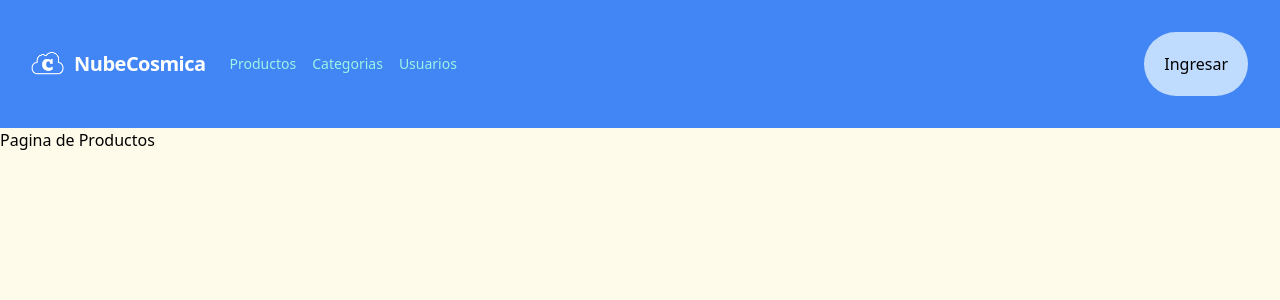
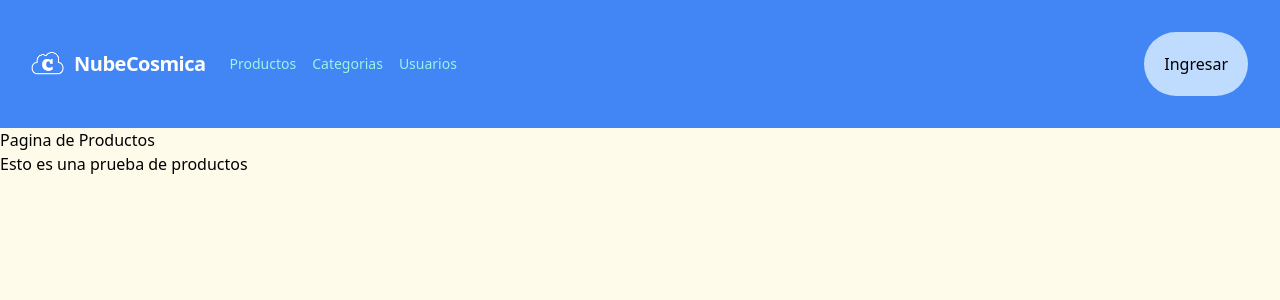
Before and after one commit to mdoval/imenu, a Next.js app: page /dashboard/productos in a window 1280 px wide. Shown: the top 300 px of the page. Built offline with nearby package versions, Linux system fonts and the light colour scheme; no server answers.

Commit message:
Pagina de productos 1

```diff
--- a/app/dashboard/productos/page.js
+++ b/app/dashboard/productos/page.js
@@ -1,3 +1,8 @@
 export default function ProductosPage() {
-    return <h1>Pagina de Productos</h1>
+    return (
+        <>
+        <h1>Pagina de Productos</h1>
+        <p>Esto es una prueba de productos</p>
+        </>
+    )
 }
```
